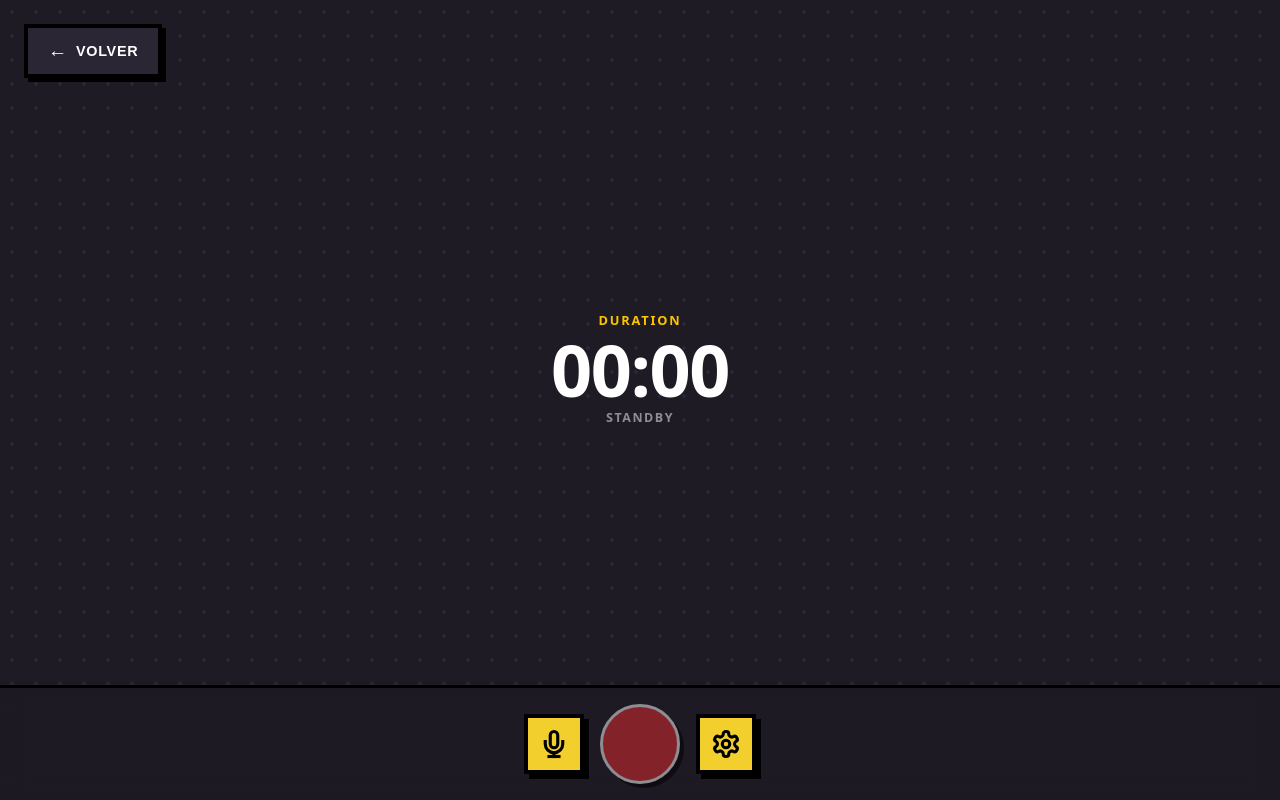
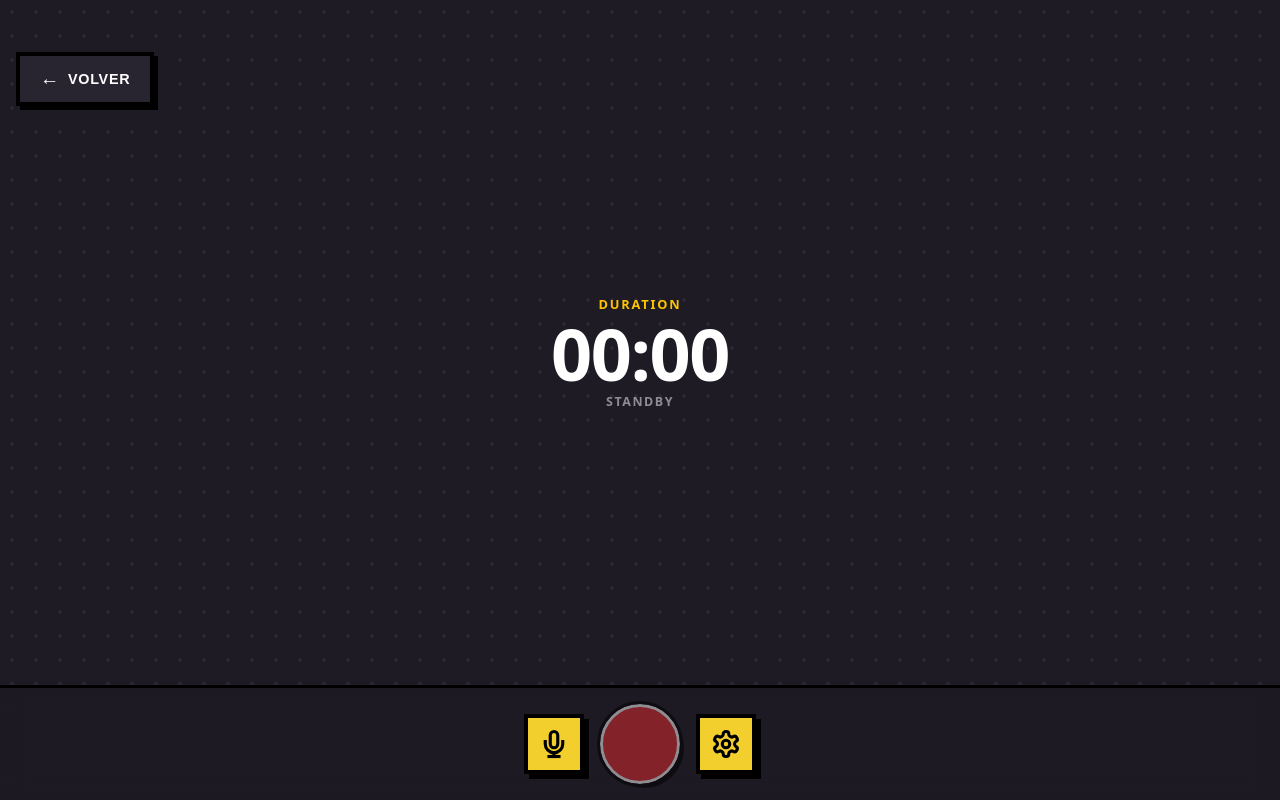
Before and after one commit to JairoQuispe/app-next-record-screen, a React (Vite) app: page / in a window 1280 px wide. Both pictures are taken after a click on the button "GRABAR AUDIO". Built offline with nearby package versions, Linux system fonts and the light colour scheme.

Commit message:
rediseño

```diff
--- a/index.html
+++ b/index.html
@@ -3,7 +3,12 @@
   <head>
     <meta charset="UTF-8" />
     <link rel="icon" type="image/svg+xml" href="/vite.svg" />
-    <meta name="viewport" content="width=device-width, initial-scale=1.0" />
+    <meta name="viewport" content="width=device-width, initial-scale=1.0, maximum-scale=1.0, user-scalable=no" />
+    <meta name="apple-mobile-web-app-capable" content="yes" />
+    <meta name="apple-mobile-web-app-status-bar-style" content="black-translucent" />
+    <meta name="screen-orientation" content="portrait" />
+    <meta name="x5-orientation" content="portrait" />
+    <meta name="x5-fullscreen" content="true" />
     <title>Recogni</title>
   </head>
 
--- a/src/App.css
+++ b/src/App.css
@@ -22,6 +22,12 @@ body {
   color: var(--neo-fg);
   font-family: 'Space Grotesk', system-ui, -apple-system, sans-serif;
   -webkit-font-smoothing: antialiased;
+}
+
+html,
+body,
+#root {
+  height: 100%;
 }
 
 /* Desktop (Tauri) scrollbar */
@@ -60,14 +66,15 @@ body {
   background-color: var(--neo-bg);
   background-image: radial-gradient(var(--dark-slate) 2px, transparent 2px);
   background-size: 24px 24px;
+  box-sizing: border-box;
 }
 
-/* Neo-Brutalism Back Button */
+/* Neo-Brutalism Back Button - Fixed position */
 .neo-back-button {
-  position: absolute;
-  top: calc(var(--neo-titlebar-height, 0px) + 1.5rem);
-  left: 1.5rem;
-  z-index: 100;
+  position: fixed;
+  top: calc(var(--neo-titlebar-height, 44px) + 0.5rem);
+  left: 1rem;
+  z-index: 1000;
   background-color: var(--dark-slate);
   color: var(--neo-fg);
   border: var(--neo-border);
@@ -82,6 +89,8 @@ body {
   box-shadow: 4px 4px 0 var(--neo-black);
   transition: all 0.2s cubic-bezier(0.25, 1, 0.5, 1);
   text-transform: uppercase;
+  backdrop-filter: blur(8px);
+  background-color: rgba(42, 38, 51, 0.95);
 }
 
 .neo-back-button:hover,
--- a/src/features/audio-recorder/ui/SetupScreen.tsx
+++ b/src/features/audio-recorder/ui/SetupScreen.tsx
@@ -377,7 +377,19 @@ export function SetupScreen({ state, actions, animateIn }: SetupScreenProps) {
                   onClick={() => setShowConfigPanel(!showConfigPanel)}
                   aria-label="Configuración de fuentes de audio"
                 >
-                  <svg viewBox="0 0 24 24" fill="none" stroke="currentColor" strokeWidth="2.5" strokeLinecap="square" strokeLinejoin="miter" className="neo-gear-icon">
+                  <svg
+                    viewBox="0 0 24 24"
+                    fill="none"
+                    stroke="currentColor"
+                    strokeWidth="2.5"
+                    strokeLinecap="round"
+                    strokeLinejoin="round"
+                    className="neo-gear-icon"
+                    width="24"
+                    height="24"
+                    role="img"
+                    aria-hidden="true"
+                  >
                     <path d="M12.22 2h-.44a2 2 0 0 0-2 2v.18a2 2 0 0 1-1 1.73l-.43.25a2 2 0 0 1-2 0l-.15-.08a2 2 0 0 0-2.73.73l-.22.38a2 2 0 0 0 .73 2.73l.15.1a2 2 0 0 1 1 1.72v.51a2 2 0 0 1-1 1.74l-.15.09a2 2 0 0 0-.73 2.73l.22.38a2 2 0 0 0 2.73.73l.15-.08a2 2 0 0 1 2 0l.43.25a2 2 0 0 1 1 1.73V20a2 2 0 0 0 2 2h.44a2 2 0 0 0 2-2v-.18a2 2 0 0 1 1-1.73l.43-.25a2 2 0 0 1 2 0l.15.08a2 2 0 0 0 2.73-.73l.22-.39a2 2 0 0 0-.73-2.73l-.15-.08a2 2 0 0 1-1-1.74v-.5a2 2 0 0 1 1-1.74l.15-.09a2 2 0 0 0 .73-2.73l-.22-.38a2 2 0 0 0-2.73-.73l-.15.08a2 2 0 0 1-2 0l-.43-.25a2 2 0 0 1-1-1.73V4a2 2 0 0 0-2-2z"></path>
                     <circle cx="12" cy="12" r="3"></circle>
                   </svg>
--- a/src/features/audio-recorder/ui/audio-recorder.setup.css
+++ b/src/features/audio-recorder/ui/audio-recorder.setup.css
@@ -1,17 +1,28 @@
-/* Setup screen */
+/* Setup screen - Full viewport, no scroll */
 .neo-app-shell--setup {
   align-items: center;
   justify-content: center;
-  min-height: 100vh;
-  padding: 2rem 2rem 6rem; /* Reduced bottom padding for full-width bar */
+  height: 100vh;
+  width: 100vw;
+  padding: 0;
+  overflow: hidden;
+  box-sizing: border-box;
+  position: relative;
 }
 
 .neo-setup-layout {
   width: 100%;
-  max-width: 760px;
+  height: 100%;
+  max-width: 100%;
   display: flex;
   flex-direction: column;
   gap: 1.5rem;
+  overflow-y: auto;
+  overflow-x: hidden;
+  padding: 1rem 1rem calc(6rem + 1rem); /* Space for fixed controls */
+  box-sizing: border-box;
+  justify-content: center;
+  align-items: center;
 }
 
 /* ── Hero: Duration + Recording Live ── */
@@ -20,6 +31,7 @@
   flex-direction: column;
   align-items: center;
   gap: 0.25rem;
+  text-align: center;
 }
 
 .neo-setup-hero-label {
@@ -532,48 +544,29 @@
   width: 30px;
   height: 30px;
   color: var(--neo-black);
+  display: block;
+  flex-shrink: 0;
 }
 
 .neo-setup-gear-btn .neo-gear-icon {
   fill: none;
   stroke: var(--neo-black);
+  stroke-width: 2.5;
+  stroke-linecap: round;
+  stroke-linejoin: round;
+}
+
+/* Safari mobile specific fixes */
+@supports (-webkit-appearance: none) {
+  .neo-setup-gear-btn svg {
+    -webkit-transform: translateZ(0);
+    transform: translateZ(0);
+  }
 }
 
 /* Adjust for Tauri desktop app with titlebar */
 :root[data-tauri="true"] .neo-setup-rec-controls {
   bottom: 0; /* Full width bar, no adjustment needed */
-}
-
-.neo-setup-rec-buttons .neo-setup-rec-btn {
-  width: 80px;
-  height: 80px;
-  border-radius: 50%;
-  min-width: auto;
-  padding: 0;
-  display: flex;
-  align-items: center;
-  justify-content: center;
-  font-size: 0.9rem;
-  gap: 0.3rem;
-  flex-direction: column;
-  background-color: #ea2a33;
-  border: 3px solid white;
-  box-shadow: 4px 4px 0 var(--neo-black);
-}
-
-/* ── Footer / recording controls ── */
-.neo-setup-footer {
-  margin-top: 1.4rem;
-}
-
-.neo-setup-controls {
-  display: grid;
-  grid-template-columns: 1fr 1fr;
-  gap: 0.75rem;
-}
-
-.neo-setup-controls > button:only-child {
-  grid-column: 1 / -1;
 }
 
 .neo-setup-rec-btn,
@@ -599,6 +592,19 @@
 .neo-setup-rec-btn {
   background: #ea2a33;
   color: var(--neo-black);
+}
+
+.neo-setup-rec-buttons .neo-setup-rec-btn {
+  width: 80px;
+  height: 80px;
+  min-width: 80px;
+  padding: 0;
+  border-radius: 50%;
+  border: 3px solid #ffffff;
+  outline: 3px solid var(--neo-black);
+  outline-offset: 0;
+  background: #ea2a33;
+  box-shadow: 4px 4px 0 var(--neo-black);
 }
 
 .neo-setup-rec-btn:hover:not(:disabled) {
```
Also changed, not shown: .windsurf/rules/animation-interactions.md (deleted), .windsurf/rules/code-organization.md (deleted), .windsurf/rules/react-audio-hooks.md (deleted).
